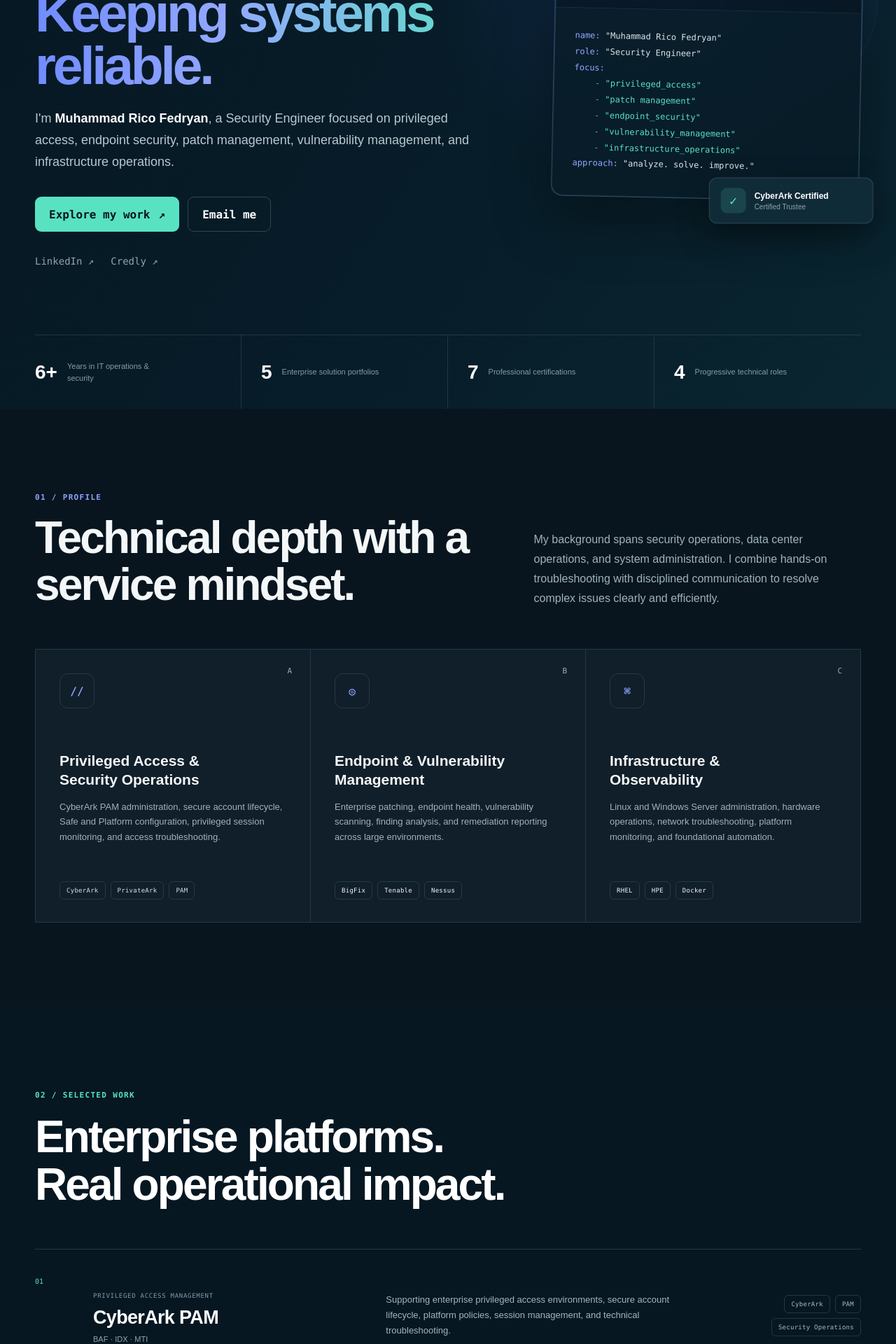
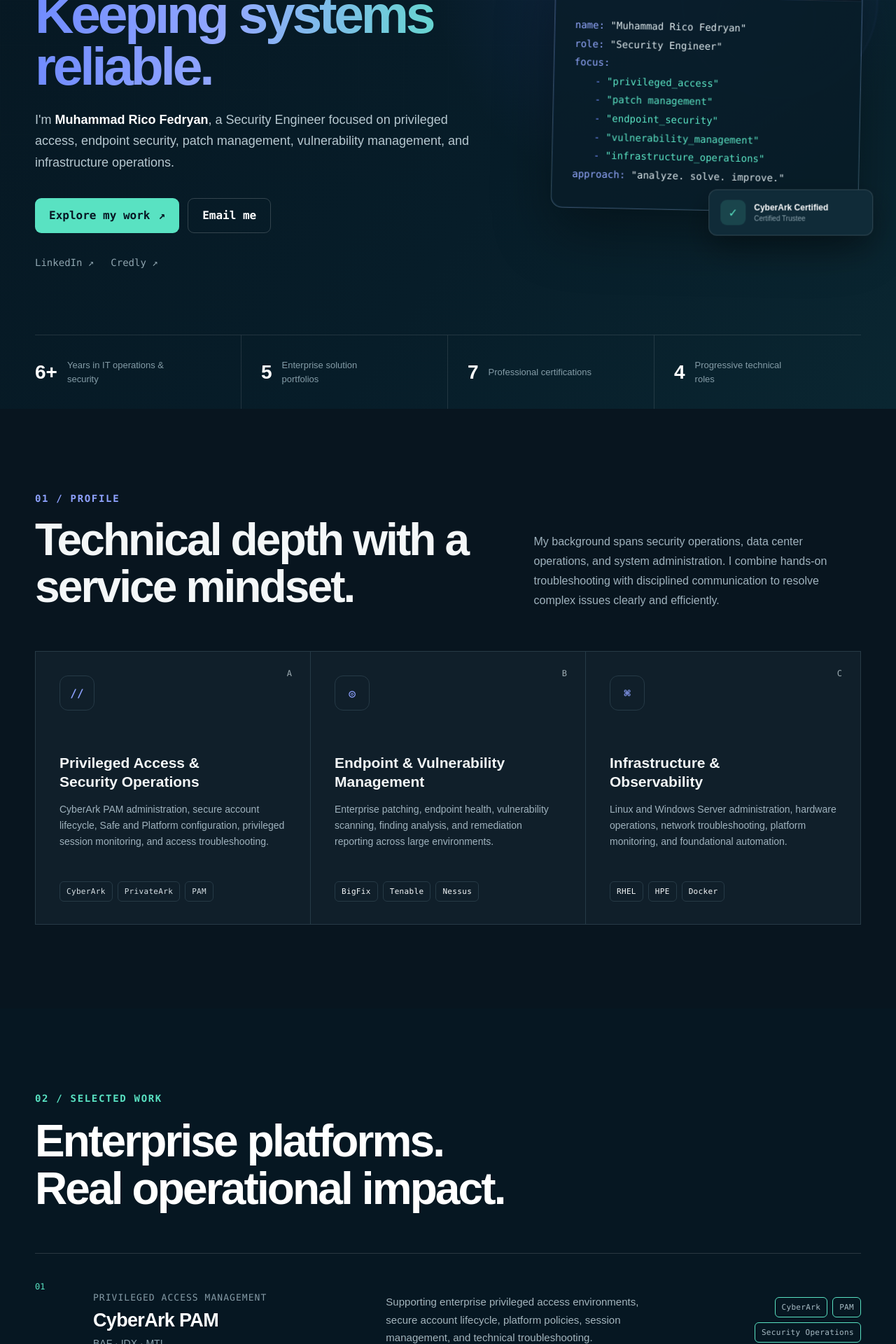
Before and after one commit to vedrico14/Portofolio-Rico_Fedryan, a Next.js app: page / in a window 1280 px wide. Shown: the part 320-2240 px from the top of the page at 70% size. Built offline with nearby package versions, Linux system fonts and the light colour scheme.

Commit message:
Adjust font sizes and gaps in globals.css
Updated font sizes and gaps in various elements for improved layout consistency.

```diff
--- a/app/globals.css
+++ b/app/globals.css
@@ -109,10 +109,10 @@ summary {
 .desktop-nav {
   display: flex;
   align-items: center;
-  gap: 30px;
+  gap: 48px;
   color: #b9c8ce;
   font-family: var(--font-geist-mono), monospace;
-  font-size: 11px;
+  font-size: 12px;
   letter-spacing: 0.04em;
 }
 
@@ -138,7 +138,7 @@ summary {
   border: 1px solid rgba(255, 255, 255, 0.18);
   border-radius: 9px;
   font-family: var(--font-geist-mono), monospace;
-  font-size: 11px;
+  font-size: 12px;
   transition: border-color 180ms ease, background 180ms ease;
 }
 
@@ -251,7 +251,7 @@ summary {
   gap: 10px;
   color: var(--blue-deep);
   font-family: var(--font-geist-mono), monospace;
-  font-size: 11px;
+  font-size: 14px;
   font-weight: 700;
   letter-spacing: 0.12em;
   text-transform: uppercase;
@@ -400,7 +400,7 @@ summary {
   margin: 0 0 0 8px;
   color: #78909c;
   font-family: var(--font-geist-mono), monospace;
-  font-size: 10px;
+  font-size: 12px;
 }
 
 .terminal-body {
@@ -409,7 +409,7 @@ summary {
   background: rgba(7, 27, 38, 0.9);
   color: #b8cad2;
   font-family: var(--font-geist-mono), monospace;
-  font-size: 12px;
+  font-size: 14px;
   line-height: 1.9;
 }
 
@@ -427,6 +427,63 @@ summary {
 .terminal-body li::before {
   content: "- ";
   color: #718cff;
+}
+
+.terminal-body > p,
+.terminal-body li {
+  opacity: 0;
+  animation: terminal-text-in 600ms ease forwards;
+}
+
+/* name, role, dan focus */
+.terminal-body > p:nth-of-type(1) {
+  animation-delay: 200ms;
+}
+
+.terminal-body > p:nth-of-type(2) {
+  animation-delay: 400ms;
+}
+
+.terminal-body > p:nth-of-type(3) {
+  animation-delay: 600ms;
+}
+
+/* Daftar focus */
+.terminal-body li:nth-child(1) {
+  animation-delay: 800ms;
+}
+
+.terminal-body li:nth-child(2) {
+  animation-delay: 1000ms;
+}
+
+.terminal-body li:nth-child(3) {
+  animation-delay: 1200ms;
+}
+
+.terminal-body li:nth-child(4) {
+  animation-delay: 1400ms;
+}
+
+.terminal-body li:nth-child(5) {
+  animation-delay: 1600ms;
+}
+
+/* approach */
+.terminal-body > p:nth-of-type(4) {
+  animation-delay: 1800ms;
+}
+
+@keyframes terminal-text-in {
+  from {
+    opacity: 0;
+    transform: translateY(10px);
+  }
+
+  to {
+    opacity: 1;
+    transform: translateY(0);
+  }
 }
 
 .code-key {
@@ -510,7 +567,7 @@ summary {
 .stats-bar span {
   max-width: 150px;
   color: #849ca7;
-  font-size: 11px;
+  font-size: 13px;
   line-height: 1.5;
 }
 
@@ -607,7 +664,7 @@ summary {
   right: 26px;
   color: #9dacb2;
   font-family: var(--font-geist-mono), monospace;
-  font-size: 11px;
+  font-size: 12px;
 }
 
 .card-symbol {
@@ -639,7 +696,7 @@ summary {
 .expertise-card p {
   margin: 0;
   color: var(--muted);
-  font-size: 13px;
+  font-size: 14px;
   line-height: 1.65;
 }
 
@@ -664,7 +721,7 @@ summary {
   border: 1px solid var(--line);
   border-radius: 6px;
   font-family: var(--font-geist-mono), monospace;
-  font-size: 9px;
+  font-size: 11px;
   letter-spacing: 0.03em;
 }
 
@@ -692,7 +749,7 @@ summary {
   gap: 28px;
   align-items: center;
   min-height: 190px;
-  border-bottom: 1px solid rgba(255, 255, 255, 0.14);
+  border-bottom: 1px solid rgba(255, 255, 255, 0.20);
   transition: background 180ms ease;
 }
 
@@ -705,13 +762,13 @@ summary {
   padding-top: 40px;
   color: var(--mint);
   font-family: var(--font-geist-mono), monospace;
-  font-size: 10px;
+  font-size: 12px;
 }
 
 .project-title > span {
   color: #849aa5;
   font-family: var(--font-geist-mono), monospace;
-  font-size: 9px;
+  font-size: 13px;
   letter-spacing: 0.08em;
   text-transform: uppercase;
 }
@@ -726,13 +783,13 @@ summary {
 .project-clients {
   margin: 0;
   color: #8fa5af;
-  font-size: 11px;
+  font-size: 14px;
 }
 
 .project-description {
   margin: 0;
   color: #a4b5bd;
-  font-size: 13px;
+  font-size: 15px;
   line-height: 1.7;
 }
 
@@ -744,8 +801,9 @@ summary {
 }
 
 .project-tags span {
-  border-color: rgba(255, 255, 255, 0.13);
+  border-color: var(--mint);
   color: #a7bbc4;
+  font-size: 11px;
 }
 
 .experience-layout {
@@ -804,14 +862,14 @@ summary {
   border-radius: 50%;
   color: var(--blue-deep);
   font-family: var(--font-geist-mono), monospace;
-  font-size: 10px;
+  font-size: 12px;
 }
 
 .timeline-period {
   margin: 1px 0 14px;
   color: var(--blue-deep);
   font-family: var(--font-geist-mono), monospace;
-  font-size: 10px;
+  font-size: 13px;
   font-weight: 650;
   letter-spacing: 0.05em;
   text-transform: uppercase;
@@ -826,13 +884,13 @@ summary {
 .timeline-company {
   margin: 0;
   color: var(--muted);
-  font-size: 12px;
+  font-size: 14px;
 }
 
 .timeline-summary {
   margin: 22px 0 15px;
   color: var(--ink-soft);
-  font-size: 14px;
+  font-size: 15px;
   line-height: 1.65;
 }
 
@@ -842,7 +900,7 @@ summary {
   margin: 0;
   padding: 0;
   color: var(--muted);
-  font-size: 12px;
+  font-size: 13px;
   line-height: 1.55;
   list-style: none;
 }
@@ -905,12 +963,12 @@ summary {
 .block-title span {
   color: var(--mint);
   font-family: var(--font-geist-mono), monospace;
-  font-size: 9px;
+  font-size: 13px;
 }
 
 .block-title h3 {
   margin: 0;
-  font-size: 14px;
+  font-size: 15px;
   font-weight: 550;
 }
 
@@ -924,25 +982,38 @@ summary {
   padding: 9px 11px;
   border-color: var(--line);
   color: var(--ink-soft);
+  font-size: 11px;
 }
 
 .tool-list {
   display: grid;
   grid-template-columns: 1fr 1fr;
-  gap: 1px;
-  border: 1px solid var(--line);
-  background: var(--line);
+  gap: 10px;
+  border: none;
+  background: transparent;
 }
 
 .tool-list > div {
   display: flex;
-  gap: 10px;
+  gap: 12px;
   align-items: center;
-  min-height: 62px;
-  padding: 13px;
+  min-height: 68px;
+  padding: 14px 16px;
+  border: 1px solid rgba(89, 226, 194, 0.22);
+  border-radius: 9px;
   background: var(--paper-bright);
   color: var(--ink-soft);
-  font-size: 11px;
+  font-size: 13px;
+  transition:
+    border-color 180ms ease,
+    background 180ms ease,
+    transform 180ms ease;
+}
+
+.tool-list > div:hover {
+  border-color: var(--mint);
+  background: #172b38;
+  transform: translateY(-2px);
 }
 
 .tool-dot {
@@ -967,12 +1038,12 @@ summary {
 }
 
 .soft-skill-list strong {
-  font-size: 12px;
+  font-size: 13x;
 }
 
 .soft-skill-list span {
   color: var(--muted);
-  font-size: 11px;
+  font-size: 12px;
   line-height: 1.55;
 }
 
@@ -1023,7 +1094,7 @@ summary {
   background: var(--paper-bright);
   color: var(--blue-deep);
   font-family: var(--font-geist-mono), monospace;
-  font-size: 10px;
+  font-size: 12px;
   font-weight: 800;
 }
 
@@ -1038,7 +1109,7 @@ summary {
   margin: 0;
   color: var(--muted);
   font-family: var(--font-geist-mono), monospace;
-  font-size: 10px;
+  font-size: 12px;
 }
 
 .certificate-check {
@@ -1057,6 +1128,13 @@ summary {
   border: 1px solid var(--line);
   background: var(--paper-bright);
   color: var(--ink);
+
+  display: grid;
+  align-content: center;
+}
+
+.education-panel .eyebrow {
+  font-size: 16px;
 }
 
 .education-panel article {
@@ -1067,7 +1145,7 @@ summary {
 .education-panel article > span {
   color: var(--mint);
   font-family: var(--font-geist-mono), monospace;
-  font-size: 9px;
+  font-size: 11px;
 }
 
 .education-panel h3 {
@@ -1078,11 +1156,11 @@ summary {
 .education-panel article p {
   margin: 0 0 13px;
   color: var(--muted);
-  font-size: 12px;
+  font-size: 13px;
 }
 
 .education-panel article strong {
-  font-size: 12px;
+  font-size: 13px;
   font-weight: 550;
 }
 
@@ -1103,7 +1181,7 @@ summary {
 .education-quote p {
   margin: 0;
   color: var(--muted);
-  font-size: 12px;
+  font-size: 14px;
   font-style: italic;
   line-height: 1.7;
 }
@@ -1178,7 +1256,7 @@ summary {
   grid-column: 1;
   color: var(--mint);
   font-family: var(--font-geist-mono), monospace;
-  font-size: 9px;
+  font-size: 10px;
   letter-spacing: 0.08em;
   text-transform: uppercase;
 }
@@ -1193,7 +1271,7 @@ summary {
   grid-column: 2;
   align-self: center;
   color: #fff;
-  font-size: 22px;
+  font-size: 21px;
 }
 
 .contact-secondary {
@@ -1230,14 +1308,14 @@ footer {
   margin: 0;
   color: #78909a;
   font-family: var(--font-geist-mono), monospace;
-  font-size: 9px;
+  font-size: 12px;
 }
 
 .footer-layout > div:last-child {
   justify-self: end;
   color: #a5b6bd;
   font-family: var(--font-geist-mono), monospace;
-  font-size: 10px;
+  font-size: 12px;
 }
 
 .footer-layout > div:last-child a:hover {
```
